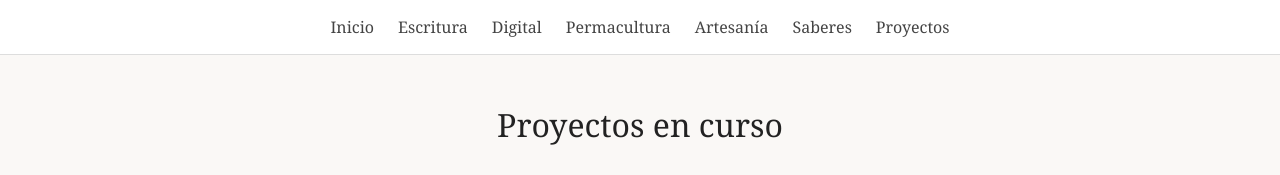
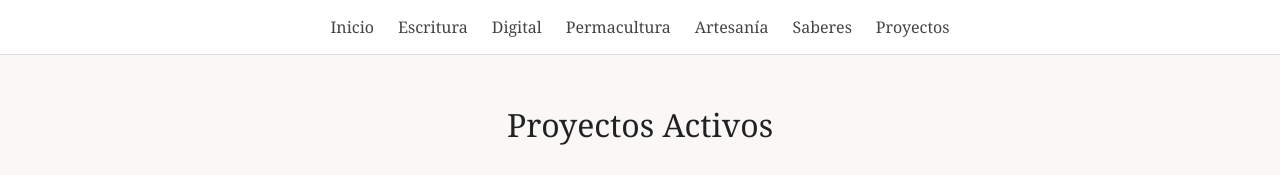
Before and after one commit to angelsima/asimonmarquez, a plain HTML site: page proyectos.html in a window 1280 px wide. Shown: the top 175 px of the page. Drawn offline with Linux system fonts and the light colour scheme.

Commit message:
Update proyectos.html

```diff
--- a/proyectos.html
+++ b/proyectos.html
@@ -115,7 +115,7 @@
   </header>
 
   <div class="container">
-    <h1>Proyectos en curso</h1>
+    <h1>Proyectos Activos</h1>
 
     <div class="projects-grid">
       <!-- Proyecto 1 -->
```
